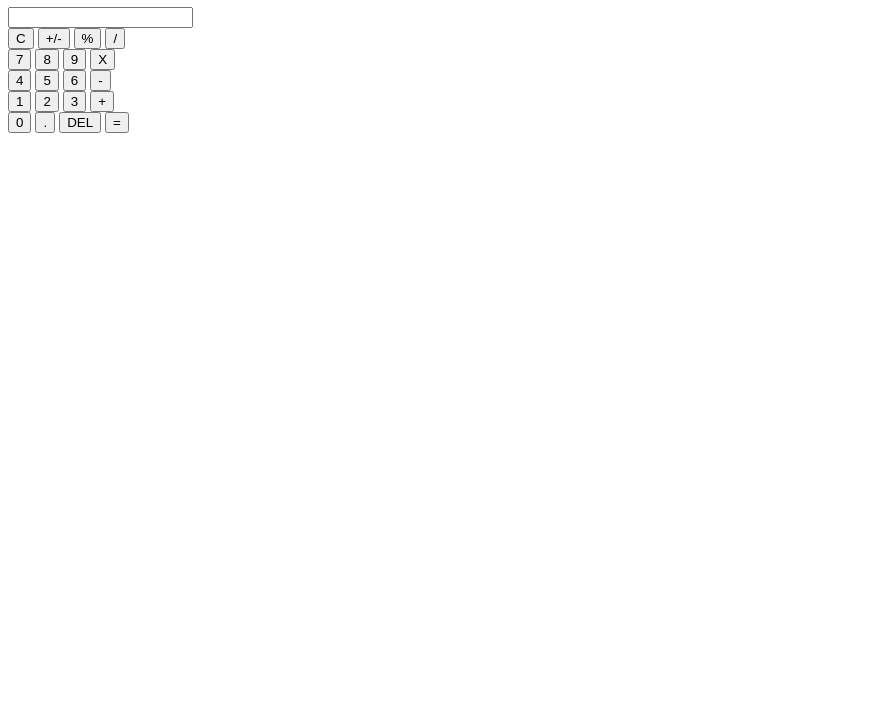
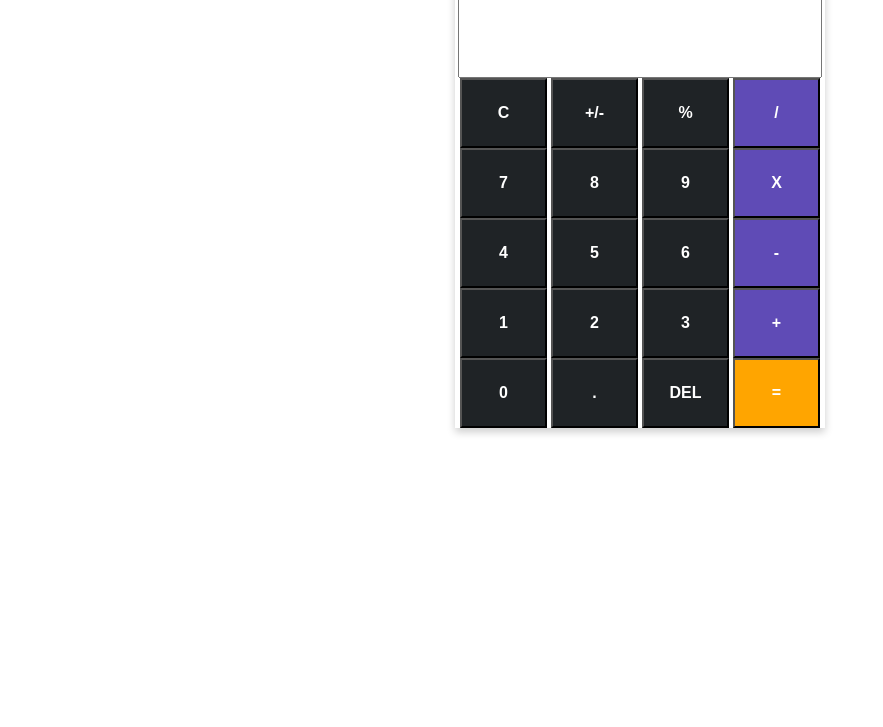
Before and after one commit to muktadir1280/calculator, a plain HTML site: page index.html in a window 1280 px wide. Shown: the part 73-800 px from the top of the page, without its empty margins (0-883 px from the left). Drawn offline with Linux system fonts and the light colour scheme.

Commit message:
complete my calculator project

```diff
--- a/index.html
+++ b/index.html
@@ -15,7 +15,7 @@
     <div class="main-card">
         <div class="head">
             <label for="input"></label>
-            <input type="text" maxlength="10">
+            <input id="head" type="text" maxlength="10">
         </div>
 
 
@@ -24,38 +24,35 @@
                 <input class="btn" type="button" value="C">
                 <input class="btn" type="button" value="+/-">
                 <input class="btn" type="button" value="%">
-                <input class="btn" type="button" value="/">
+                <input class="btn btn1" type="button" value="/">
             </div>
 
             <div>
                 <input class="btn" type="button" value="7">
                 <input class="btn" type="button" value="8">
                 <input class="btn" type="button" value="9">
-                <input class="btn" type="button" value="X">
+                <input class="btn btn1" type="button" value="X">
             </div>
             <div>
                 <input class="btn" type="button" value="4">
                 <input class="btn" type="button" value="5">
                 <input class="btn" type="button" value="6">
-                <input class="btn" type="button" value="-">
+                <input class="btn btn1" type="button" value="-">
             </div>
             <div>
                 <input class="btn" type="button" value="1">
                 <input class="btn" type="button" value="2">
                 <input class="btn" type="button" value="3">
-                <input class="btn" type="button" value="+">
+                <input class="btn btn1" type="button" value="+">
             </div>
             <div>
                 <input class="btn" type="button" value="0">
                 <input class="btn" type="button" value=".">
                 <input class="btn" type="button" value="DEL">
-                <input class="btn" type="button" value="=">
+                <input class="btn btn2" type="button" value="=">
             </div>
         </div>
-
     </div>
-
-
 </body>
 
 </html>
--- a/style.css
+++ b/style.css
@@ -1,7 +1,52 @@
+* {
+    margin: 0;
+    padding: 0;
+}
+
 h1 {
     text-align: center;
 }
 
-.first {
+.main-card {
+    margin: 0 auto;
+    max-width: 370px;
     text-align: center;
+    margin-top: 10px;
+    box-shadow: 0px 4px 8px 0px rgba(0, 0, 0, 0.2);
+    transition: 0.3s;
 }
+
+.main-card:hover {
+    box-shadow: 0px 16px 32px 0px rgba(0, 0, 0, 0.2);
+}
+
+#head {
+    height: 100px;
+    width: 350px;
+    font-size: 20px;
+    font-weight: bold;
+    text-align: right;
+    padding: 0 5px;
+    letter-spacing: 1px;
+}
+
+.btn {
+    width: 87px;
+    height: 70px;
+    font-weight: bold;
+    font-size: 16px;
+    background-color: #1f2326;
+    color: white;
+}
+
+.btn1 {
+    background-color: #5F4BB6;
+}
+
+.btn2 {
+    background-color: orange;
+}
+
+.btn:hover {
+    background-color: tomato;
+}
```
